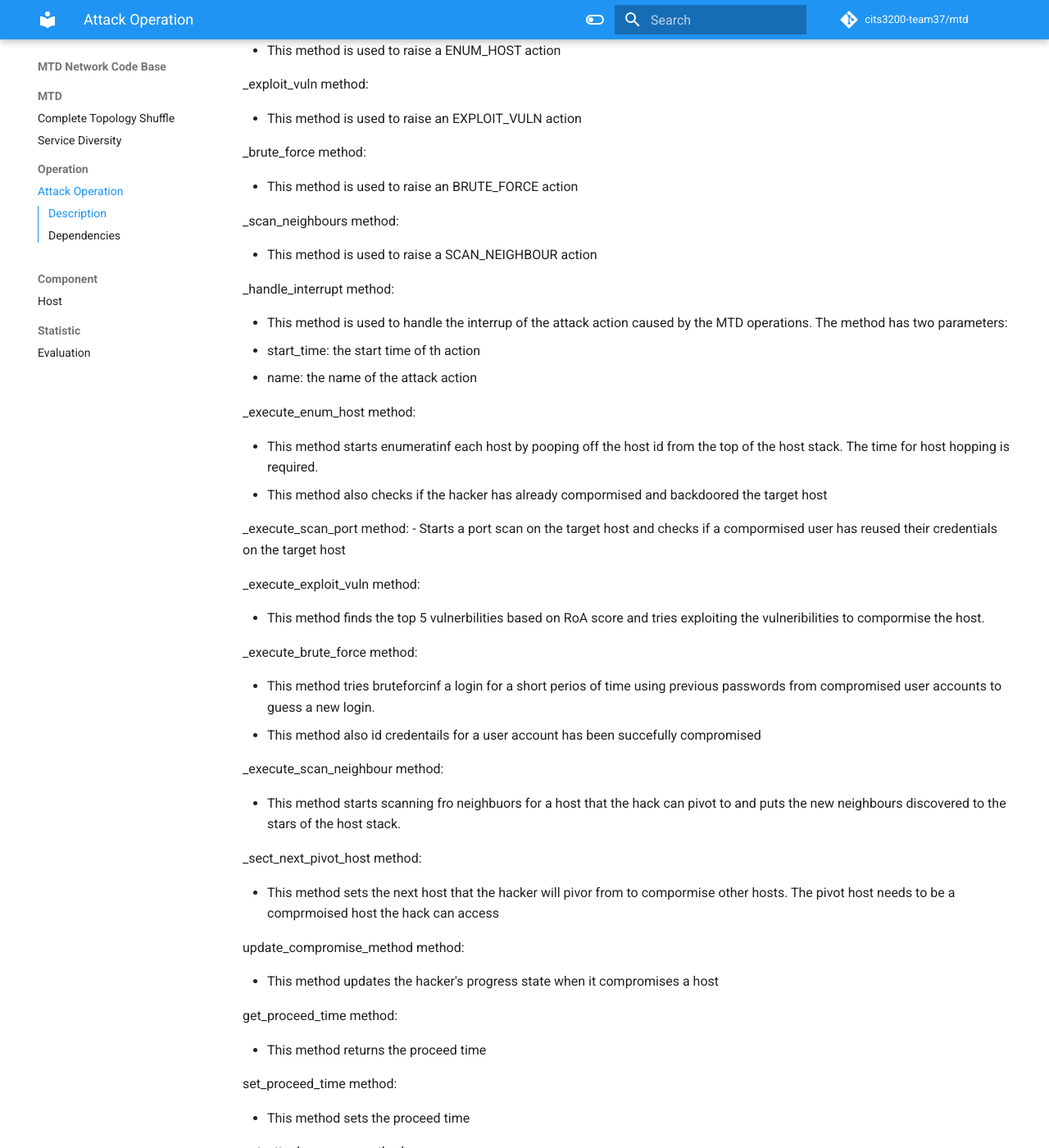
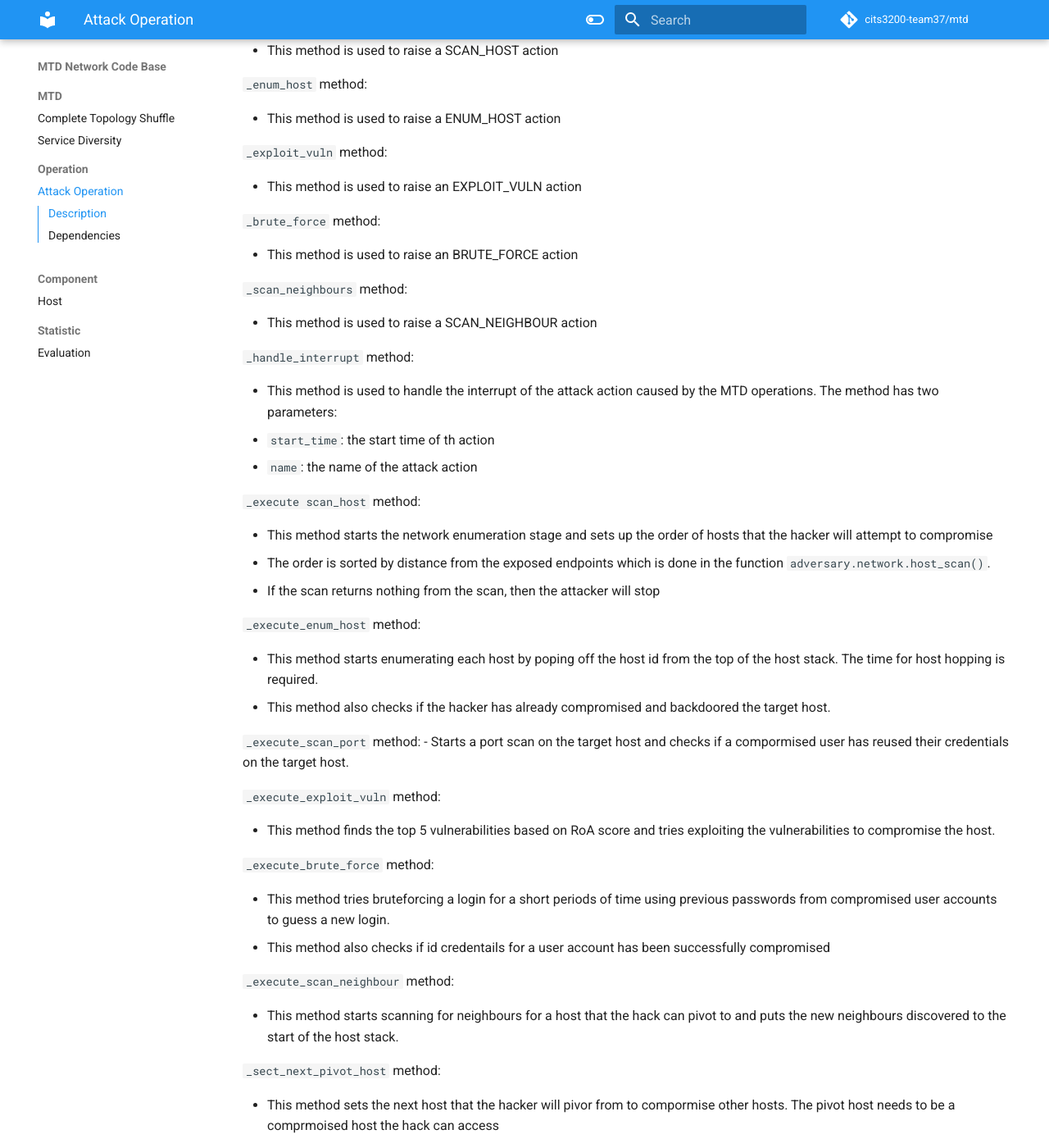
Before and after one commit to cits3200-team37/mtd, an MkDocs documentation site: the page built from server/Documentation/docs/mtdnetwork/operation/attack_operation.md, in a window 1280 px wide and 1400 px high, scrolled down 579 px. Shown: the whole window at 82% size. Built offline with MkDocs 1.6.1 and Material for MkDocs 9.7.7, drawn with Linux system fonts in a browser that asks for light colours; comment, search, counter and statistics services are not loaded; some of the changed text lies outside the part shown.

Commit message:
Fomat Documentation

````diff
--- a/server/Documentation/docs/mtdnetwork/operation/attack_operation.md
+++ b/server/Documentation/docs/mtdnetwork/operation/attack_operation.md
@@ -1,94 +1,109 @@
 # Attack Operation
 
 #### Description
-attack_operation.py contains the 'UserShuffle' class, a subclass of 'MTD'
+```attack_operation.py``` contains the ```UserShuffle``` class, a subclass of ```MTD```
 
- - Used to initalize a new attack operation
+ - This class is used to initalize a new attack operation
 
-execute_operation method:
+```proceed_attack``` method:
+
+ -  Proceeds with the attack simulation based on the current attack process of the adversary.
+
+
+```_execute_attack_action``` method:
 
  - This method is used to execute a given time-consuming attack action. The method has two parameters:
- - time - The time duataion before executing an attack action
- - attack_action - attack action
+ - ```time``` - The time duration before executing an attack action
+ - ```attack_action``` - attack action
 
-scan_host method:
+```_scan_host```method:
 
  - This method is used to raise a SCAN_HOST action
 
-_enum_host method:
+```_enum_host``` method:
 
   - This method is used to raise a ENUM_HOST action
 
-_exploit_vuln method:
+```_exploit_vuln``` method:
 
   - This method is used to raise an EXPLOIT_VULN action
 
-_brute_force method:
+```_brute_force``` method:
 
   - This method is used to raise an BRUTE_FORCE action
 
-_scan_neighbours method:
+```_scan_neighbours``` method:
 
   - This method is used to raise a SCAN_NEIGHBOUR action
 
-_handle_interrupt method:
+```_handle_interrupt``` method:
 
-  - This method is used to handle the interrup of the attack action caused by the MTD operations. The method has two parameters:
-  - start_time: the start time of th action
-  - name: the name of the attack action
+  - This method is used to handle the interrupt of the attack action caused by the MTD operations. The method has two parameters:
+  - ```start_time```: the start time of th action
+  - ```name```: the name of the attack action
 
-_execute_enum_host method:
+```_execute scan_host``` method:
 
- - This method starts enumeratinf each host by pooping off the host id from the top of the host stack. The time for host hopping is required.
- - This method also checks if the hacker has already compormised and backdoored the target host
+ - This method starts the network enumeration stage and sets up the order of hosts that the hacker will attempt to compromise
+ - The order is sorted by distance from the exposed endpoints which is done in the function ```adversary.network.host_scan()```.
+ - If the scan returns nothing from the scan, then the attacker will stop
 
-_execute_scan_port method:
-  - Starts a port scan on the target host and checks if a compormised user has reused their credentials on the target host
+```_execute_enum_host``` method:
 
-_execute_exploit_vuln method:
+ - This method starts enumerating each host by poping off the host id from the top of the host stack. The time for host hopping is required.
+ - This method also checks if the hacker has already compromised and backdoored the target host.
 
-   - This method finds the top 5 vulnerbilities based on RoA score and tries exploiting the vulneribilities to compormise the host.
 
-_execute_brute_force method:
+```_execute_scan_port``` method:
+  - Starts a port scan on the target host and checks if a compormised user has reused their credentials on the target host.
 
-   - This method tries bruteforcinf a login for a short perios of time using previous passwords from compromised user accounts to guess a new login.
-   - This method also id credentails for a user account has been succefully compromised
+```_execute_exploit_vuln``` method:
 
-_execute_scan_neighbour method:
+   - This method finds the top 5 vulnerabilities based on RoA score and tries exploiting the vulnerabilities to compromise the host.
 
-  - This method starts scanning fro neighbuors for a host that the hack can pivot to and puts the new neighbours discovered to the stars of the host stack.
+```_execute_brute_force``` method:
 
-_sect_next_pivot_host method:
+   - This method tries bruteforcing a login for a short periods of time using previous passwords from compromised user accounts to guess a new login.
+   - This method also checks if id credentails for a user account has been successfully compromised
+
+```_execute_scan_neighbour``` method:
+
+  - This method starts scanning for neighbours for a host that the hack can pivot to and puts the new neighbours discovered to the start of the host stack.
+
+```_sect_next_pivot_host``` method:
 
   - This method sets the next host that the hacker will pivor from to compormise other hosts. The pivot host needs to be a comprmoised host the hack can access
 
-update_compromise_method method:
+```update_compromise_method``` method:
 
   - This method updates the hacker's progress state when it compromises a host
 
-get_proceed_time method:
+```get_proceed_time``` method:
 
   - This method returns the proceed time
 
-set_proceed_time method:
+```set_proceed_time``` method:
 
   - This method sets the proceed time
 
-get_attack_process method:
+```get_attack_process``` method:
 
   - This method returns the attack process
 
-set_attack_ process method:
+```set_attack_``` process method:
 
   - This method sets the attack process
 
-set_interrupted_mtd method:
+```set_interrupted_mtd``` method:
 
   - This method sets the interrupted MTD operation
 
-get_adversary method:
+```get_adversary``` method:
 
   - This method returns the adversary
 
 
 #### Dependencies
+
+- mtdnetwork/component/time_generator/exponential_variates
+- mtdnetwork/data.constants/ATTACK_DURATION
````
